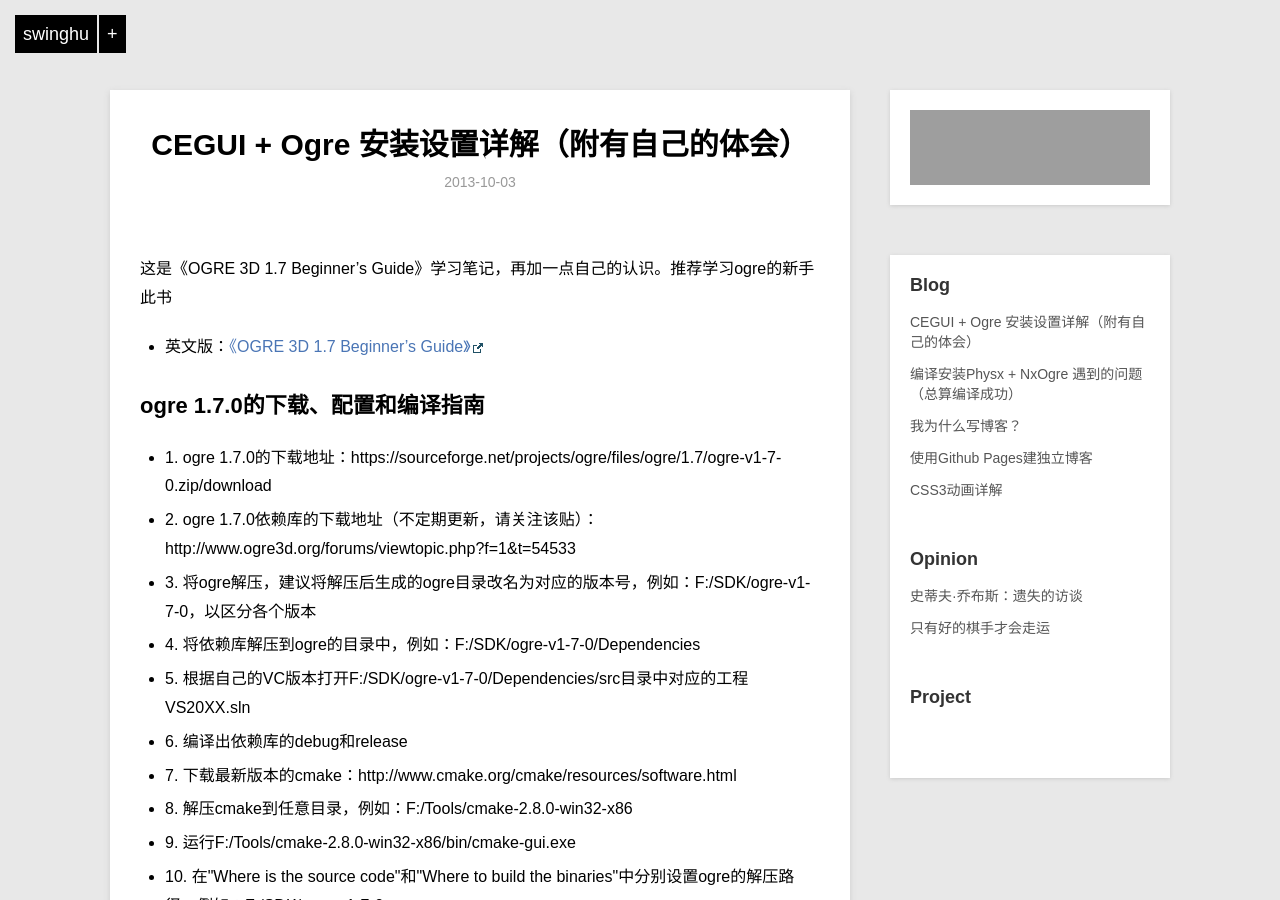
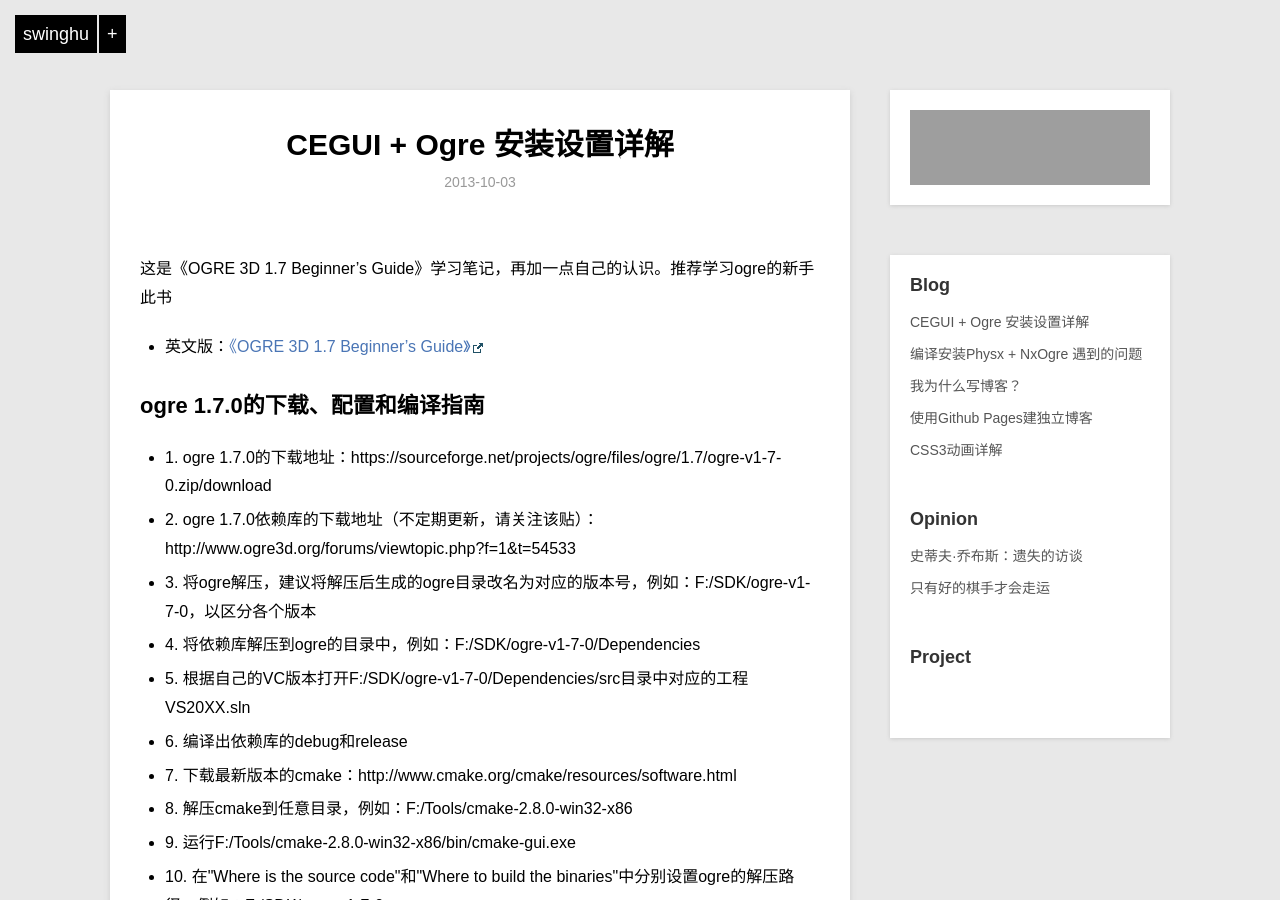
Before and after one commit to swinghu/swinghu.github.com, a Jekyll site: the page built from _posts/blog/2013-10-3-ogre-setup-step.md, in a window 1280 px wide and 900 px high. Built offline with Jekyll 4.4.1, drawn with Linux system fonts in a browser that asks for light colours; Markdown is read by kramdown in place of the engine named in the settings; grey boxes are pictures that could not be loaded.

Commit message:
redisign the titile

```diff
--- a/_posts/blog/2013-10-3-Physx-Nxogre-action.md
+++ b/_posts/blog/2013-10-3-Physx-Nxogre-action.md
@@ -1,6 +1,6 @@
 ---
 layout: post
-title: 编译安装Physx + NxOgre 遇到的问题 （总算编译成功）
+title: 编译安装Physx + NxOgre 遇到的问题
 description: 编译安装Physx + NxOgre
 category: blog
 ---
--- a/_posts/blog/2013-10-3-ogre-setup-step.md
+++ b/_posts/blog/2013-10-3-ogre-setup-step.md
@@ -1,6 +1,6 @@
 ---
 layout: post
-title: CEGUI + Ogre 安装设置详解（附有自己的体会）
+title: CEGUI + Ogre 安装设置详解
 description: 将《OGRE 3D 1.7 Beginner's Guide》的读书笔记和一点自己的认识总结起来写就这么一篇安装手记，强烈推荐此书。
 category: blog
 ---
```
Also changed, not shown: _posts/blog/2013-10-1-github-pages.md (+2 -2 lines).
